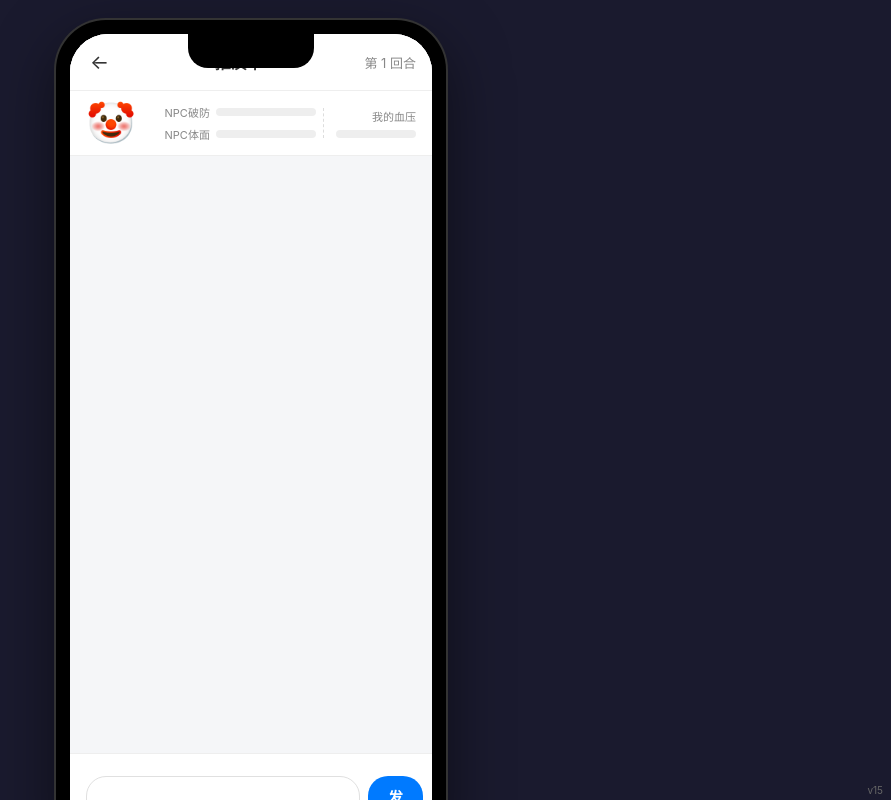
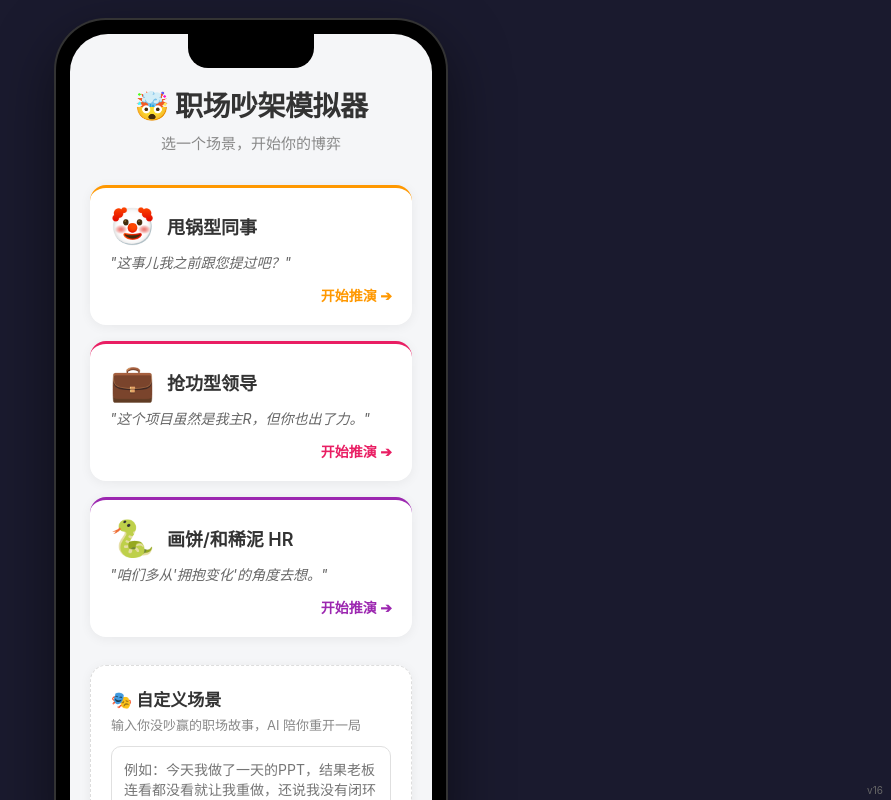
Before and after one commit to SylviaSong0-0/workplace-simulator-web, a website: page index.html in a window 1280 px wide. Shown: the whole page, without its empty margins (389-1280 px from the left). Drawn offline with Linux system fonts and the light colour scheme.

Commit message:
v16 - #battle-page样式改为#battle-page.active

```diff
--- a/index.html
+++ b/index.html
@@ -169,7 +169,7 @@
     .custom-scene button:active { opacity: 0.85; }
 
     /* ========== Battle 页 ========== */
-    #battle-page {
+    #battle-page.active {
       display: flex;
       flex-direction: column;
       height: 100%;
@@ -482,11 +482,11 @@
   </style>
 </head>
 <body>
-<!-- v15 - 强制首页显示 + 防止缓存旧页面状态 -->
+<!-- v16 - Battle页样式改为#battle-page.active -->
 
 <div class="phone-frame">
   <div class="phone-screen">
-<div style="position:fixed;bottom:4px;right:8px;font-size:10px;color:#666;z-index:9999;">v15</div>
+<div style="position:fixed;bottom:4px;right:8px;font-size:10px;color:#666;z-index:9999;">v16</div>
 
 <!-- ===== 首页 ===== -->
 <div id="home-page" class="page active">
```
